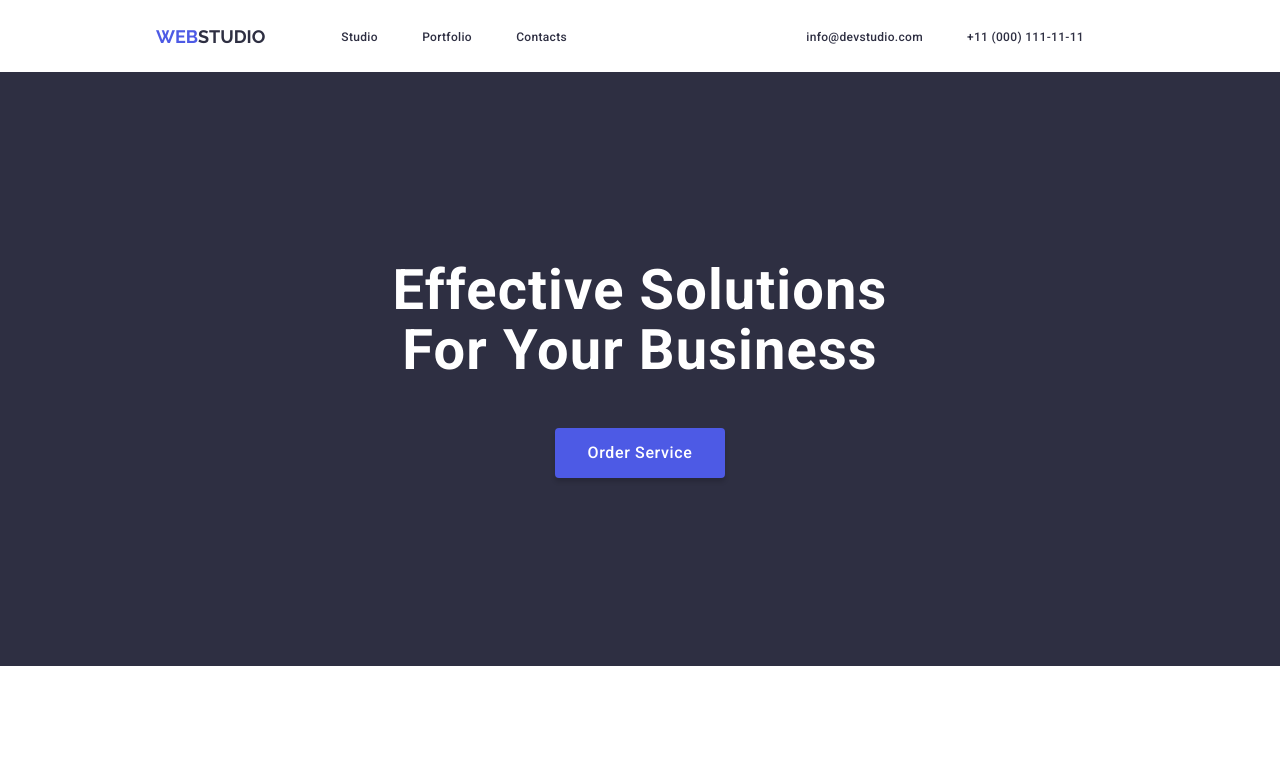
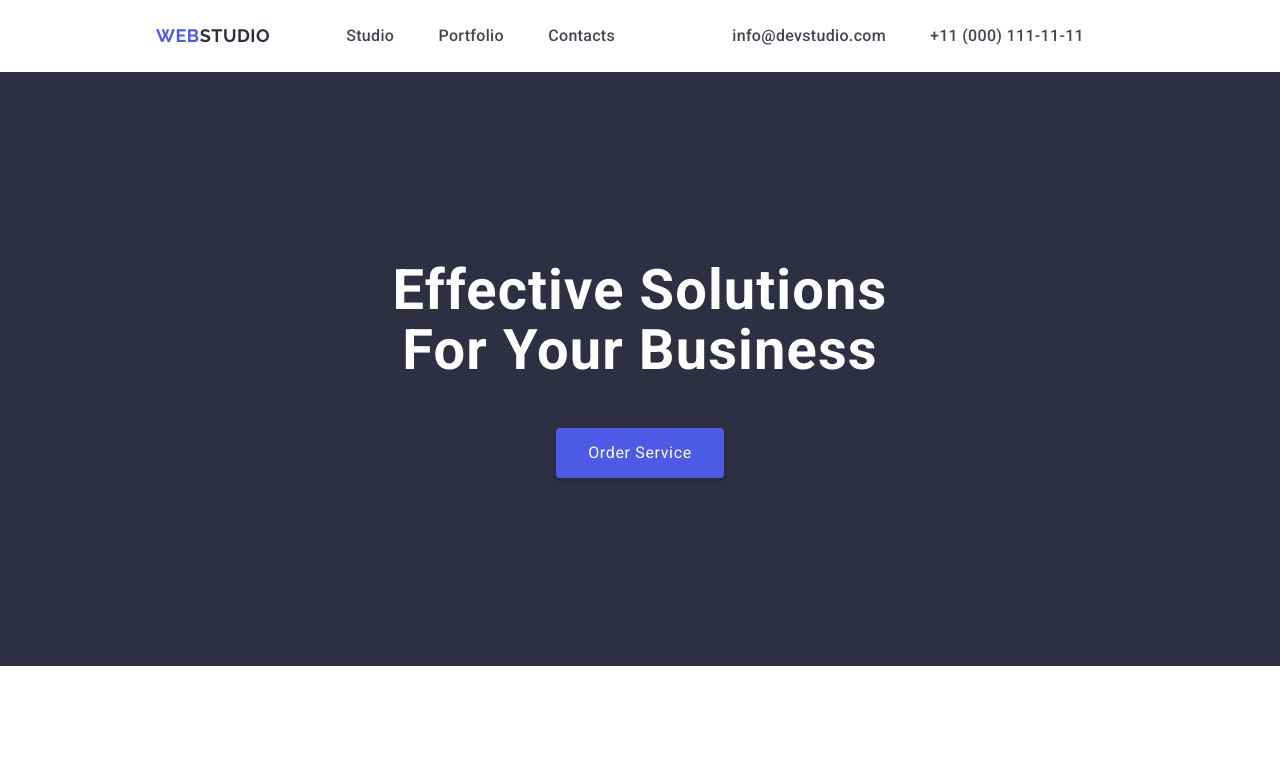
Before and after one commit to YuriyDobryanskiy/FS-homework-2, a plain HTML site: page index.html in a window 1280 px wide. Shown: the top 783 px of the page. Drawn offline with nearby package versions, Linux system fonts and the light colour scheme.

Commit message:
edit css#2

```diff
--- a/css/styles.css
+++ b/css/styles.css
@@ -22,8 +22,8 @@
   --line-height: 1.5;
   --transition: 0.3s ease-in;
 
-  --header-font-family: Roboto, Helvetica, Arial, sans-serif;
-  --logo-font-family: Raleway, 'Open Sans', Montserrat, sans-serif;
+  --header-font-family: 'Roboto', sans-serif;
+  --logo-font-family: Raleway, sans-serif;
 }
 /* Smooth scroll effect */
 html {
@@ -42,7 +42,8 @@ body {
   font-family: var(--header-font-family);
   font-size: 16px;
   line-height: var(--line-height);
-  color: var(--navyblue);
+  color: var(--slate);
+  background-color: var(--white);
 }
 
 address {
@@ -54,31 +55,11 @@ ul li {
 
 a {
   text-decoration: none;
-  color: var(--primary-color);
-  font-size: 12px;
-  line-height: 16px;
-  /*letter-spacing: 4%;*/
 }
 a:hover {
   text-decoration: none;
 }
 /*basic style*/
-/*Typography*/
-
-button {
-  font-weight: var(--bold-font);
-  letter-spacing: 4%;
-  cursor: pointer;
-}
-.small {
-  font-size: 12px;
-  line-height: 1.17;
-  letter-spacing: 4%;
-}
-.medium {
-  font-weight: var(--bold-font);
-}
-/*Typography*/
 
 header {
   background-color: var(--white);
@@ -112,14 +93,15 @@ header > nav {
   justify-content: normal;
   align-items: center;
 }
-header > nav > a,
-footer > a {
+header > nav > .logo,
+footer > .logo {
   font-family: var(--logo-font-family);
   font-size: 18px;
   font-weight: var(--bolder-font);
-  line-height: 1.166;
+  line-height: 1.17;
   text-transform: uppercase;
-
+  letter-spacing: 0.03em;
+  color: var(--iris);
   display: block;
   flex-grow: 0;
   flex-shrink: 1;
@@ -128,9 +110,9 @@ footer > a {
   order: 0;
   margin-right: 76px;
 }
-header > nav > a span,
-footer > a > span {
-  color: var(--iris);
+header > nav > .logo .studio,
+footer > .logo > .studio {
+  color: var(--navyblue);
 }
 header > nav > a:hover,
 footer > a:hover {
@@ -157,7 +139,10 @@ header > address ul li {
 header > nav ul li a,
 header > address ul li a {
   font-weight: var(--bold-font);
-  letter-spacing: 0.32px;
+  font-size: 16px;
+  line-height: 1.5;
+  letter-spacing: 0.02em;
+  color: var(--slate);
 }
 header > nav ul li a:hover,
 header > address ul li a:hover {
@@ -177,6 +162,10 @@ header > nav ul li a::after {
 }
 header > nav ul li a:hover::after {
   transform: scaleX(1);
+}
+
+header > nav ul li > .mainLink:focus {
+  color: #404bbf;
 }
 /*nav*/
 
@@ -311,6 +300,7 @@ main .portfolio .work p {
 }
 /*team*/
 /*portfolio*/
+main .team ul,
 main .portfolio ul {
   flex-wrap: wrap;
 }
--- a/index.html
+++ b/index.html
@@ -5,6 +5,12 @@
     <meta http-equiv="X-UA-Compatible" content="IE=edge" />
     <meta name="viewport" content="width=device-width, initial-scale=1.0" />
     <title>ДЗ #1</title>
+    <link rel="preconnect" href="https://fonts.googleapis.com" />
+    <link rel="preconnect" href="https://fonts.gstatic.com" crossorigin />
+    <link
+      href="https://fonts.googleapis.com/css2?family=Raleway:wght@400;500;700&family=Roboto:wght@400;500;700&display=swap"
+      rel="stylesheet"
+    />
     <link
       rel="stylesheet"
       href="node_modules/modern-normalize/modern-normalize.css"
@@ -15,14 +21,16 @@
   <body>
     <header>
       <nav>
-        <a href="./index.html"><span>Web</span>Studio</a>
+        <a href="./index.html" class="logo"
+          >Web<span class="studio">Studio</span></a
+        >
         <ul>
-          <li><a href="#">Studio</a></li>
-          <li><a href="#">Portfolio</a></li>
-          <li><a href="#">Contacts</a></li>
+          <li><a href="./index.html" class="mainLink">Studio</a></li>
+          <li><a href="">Portfolio</a></li>
+          <li><a href="">Contacts</a></li>
         </ul>
       </nav>
-      <address>
+      <address class="addrs">
         <ul>
           <li>
             <a href="mailto:info@devstudio.com" target="_blank"
@@ -156,7 +164,9 @@
       </section>
     </main>
     <footer>
-      <a href="./index.html"><span>Web</span>Studio</a>
+      <a href="./index.html" class="logo"
+        >Web<span class="studio">Studio</span></a
+      >
       <p>
         Increase the flow of customers and sales for your business with digital
         marketing & growth solutions.
```
